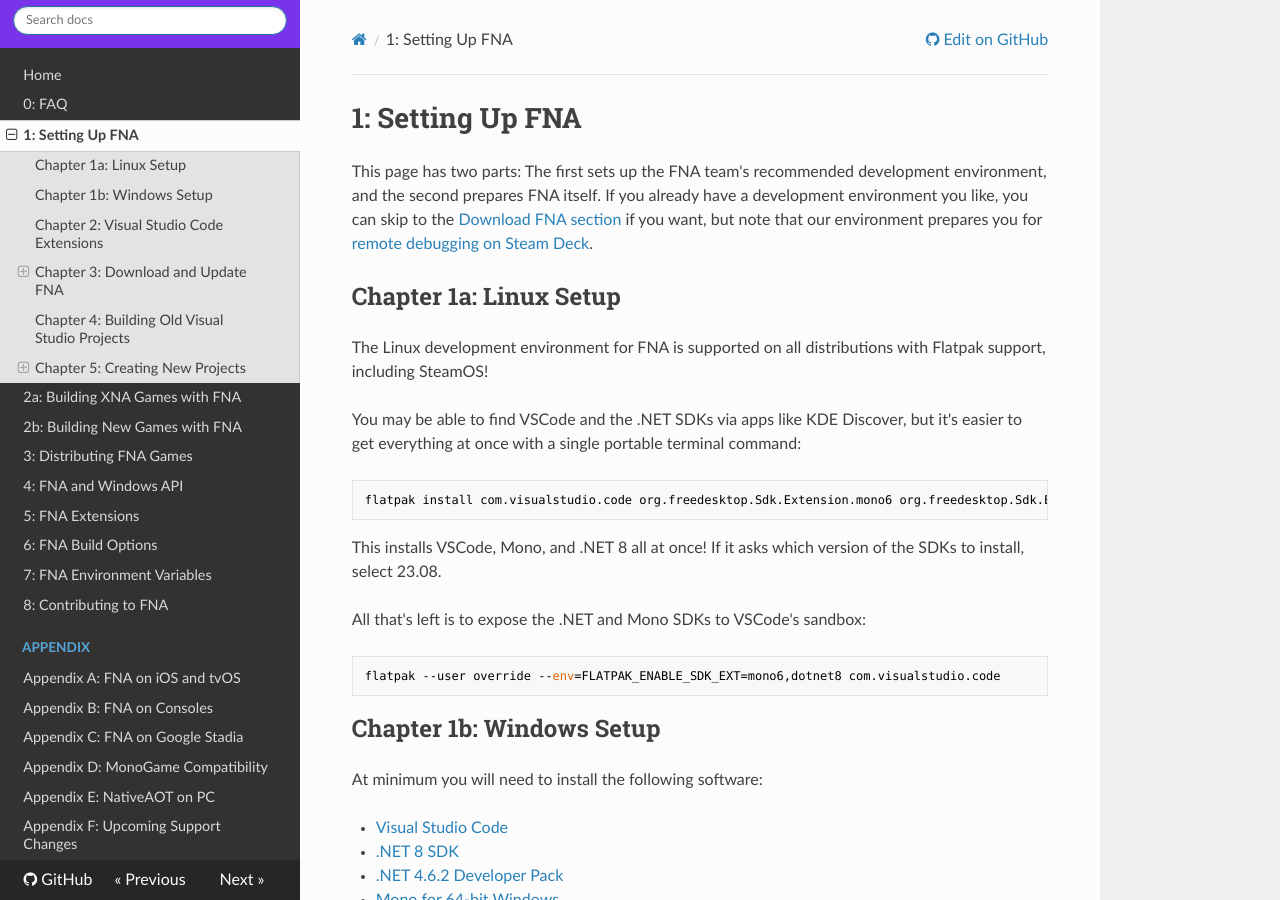
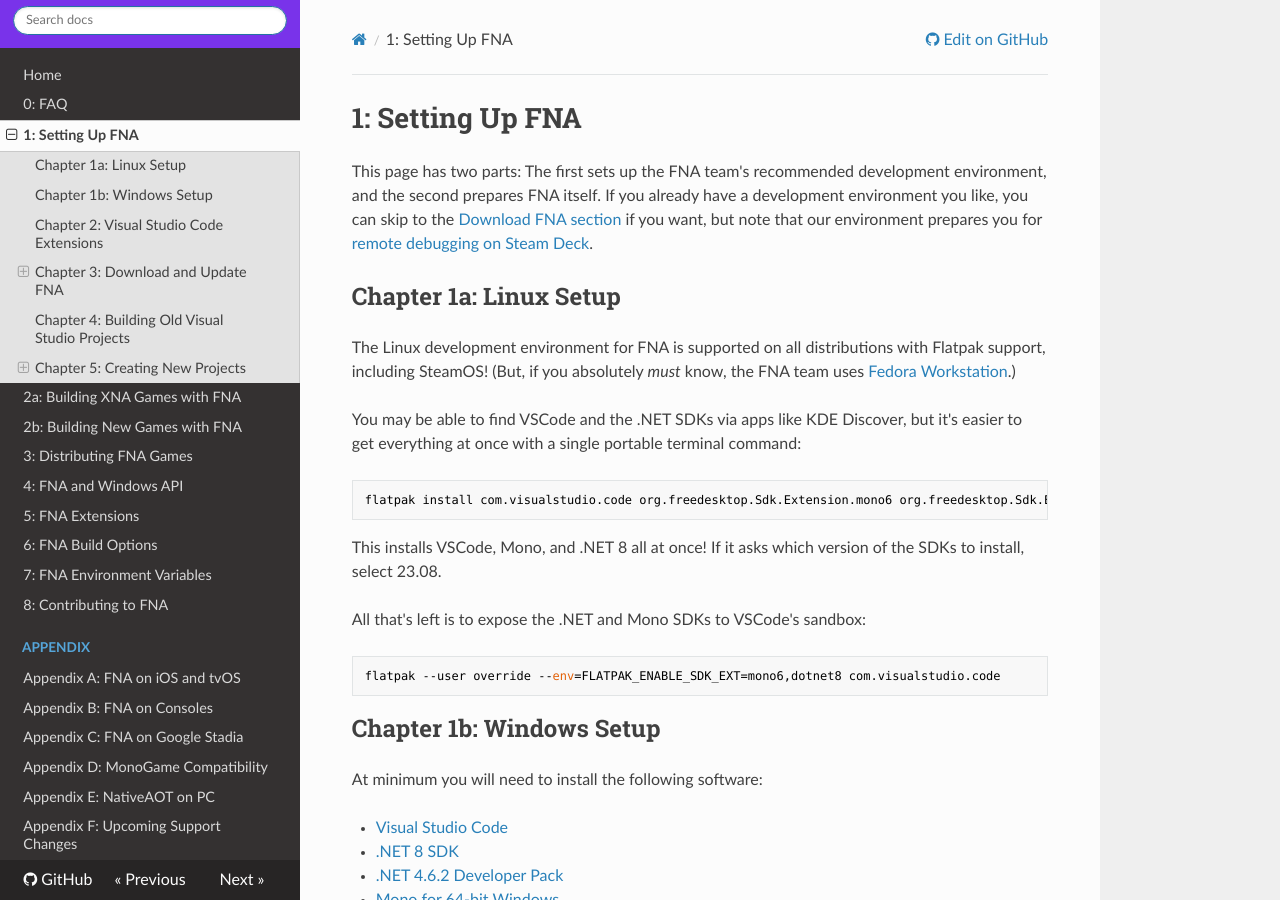
Before and after one commit to FNA-XNA/docs, an MkDocs documentation site: the page built from docs/1:-Setting-Up-FNA.md, in a window 1280 px wide and 900 px high. Built offline with MkDocs 1.6.1, drawn with Linux system fonts in a browser that asks for light colours; nearby versions of some CDN libraries.

Commit message:
Update 1:-Setting-Up-FNA.md
Link Fedora in the Linux setup docs

```diff
--- a/docs/1:-Setting-Up-FNA.md
+++ b/docs/1:-Setting-Up-FNA.md
@@ -4,7 +4,7 @@
 
 ## Chapter 1a: Linux Setup
 
-The Linux development environment for FNA is supported on all distributions with Flatpak support, including SteamOS!
+The Linux development environment for FNA is supported on all distributions with Flatpak support, including SteamOS! (But, if you absolutely _must_ know, the FNA team uses [Fedora Workstation](https://fedoraproject.org/workstation/).)
 
 You may be able to find VSCode and the .NET SDKs via apps like KDE Discover, but it's easier to get everything at once with a single portable terminal command:
 
```
